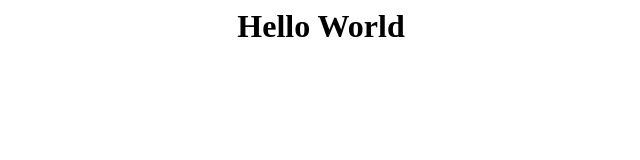
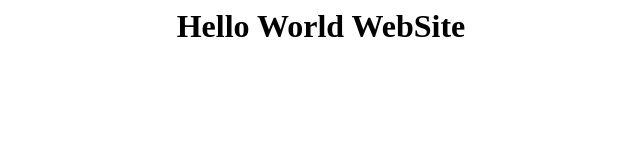
Before and after one commit to JoseCarlosSkalamark/JoseCarlosSkalamark.github.io, a plain HTML site: page index.html in a window 1280 px wide. Shown: the whole page, without its empty margins (319-959 px from the left). Drawn offline with Linux system fonts and the light colour scheme.

Commit message:
atualizando index.html

```diff
--- a/index.html
+++ b/index.html
@@ -1 +1 @@
-<center><h1>Hello World</h1></center>
+<center><h1>Hello World WebSite</h1></center>
```
